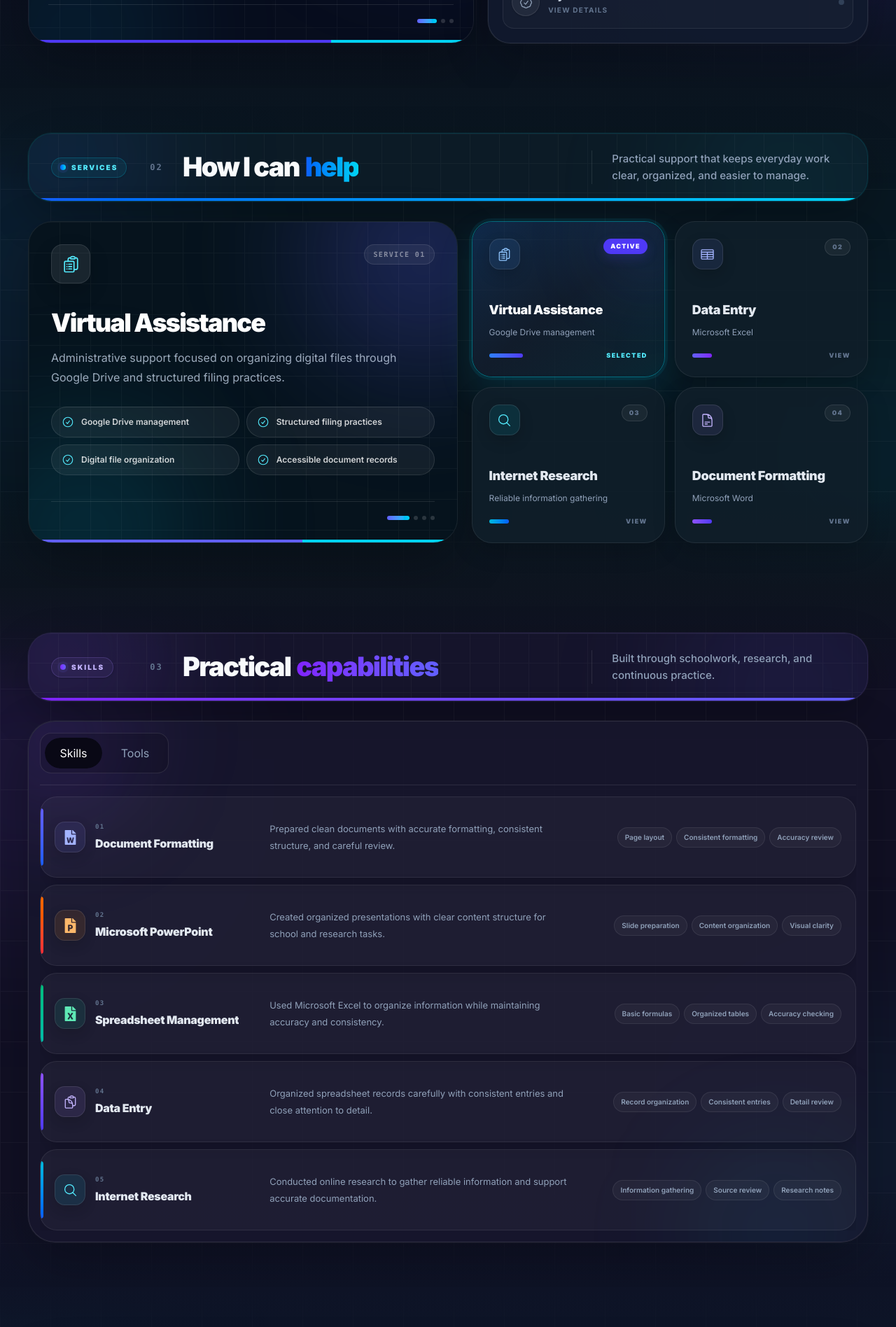
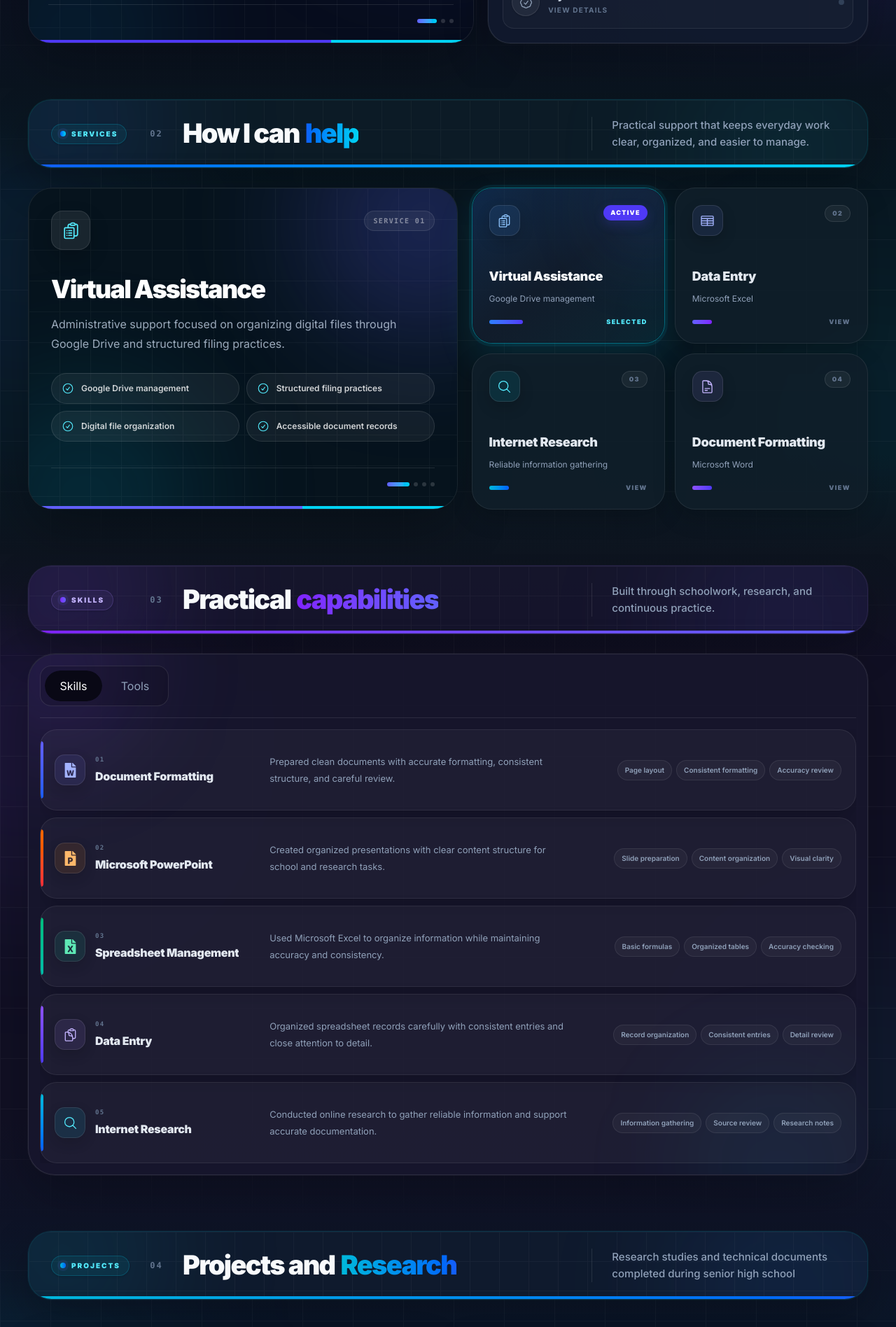
Before and after one commit to xandermontalban2007-max/Portfolio, a React (Vite) app: page / in a window 1280 px wide. Shown: the part 1440-3336 px from the top of the page at 70% size. Built offline with nearby package versions, Linux system fonts and the light colour scheme.

Commit message:
Adjust section spacing for accurate navbar navigation

```diff
--- a/src/sections/Contact/Contact.jsx
+++ b/src/sections/Contact/Contact.jsx
@@ -60,7 +60,7 @@ export default function Contact() {
   return (
     <section
       id="contact"
-      className="relative isolate overflow-hidden bg-[#071612] py-16"
+      className="relative isolate overflow-hidden bg-[#071612] pb-16 pt-4"
     >
       <div className="pointer-events-none absolute inset-0 -z-10 overflow-hidden">
         <div className="absolute -left-40 top-12 h-96 w-96 rounded-full bg-emerald-500/10 blur-[125px]" />
--- a/src/sections/Education/Education.jsx
+++ b/src/sections/Education/Education.jsx
@@ -42,7 +42,7 @@ export default function Education() {
   return (
     <section
       id="education"
-      className="relative isolate overflow-hidden bg-[#16130f] py-16"
+      className="relative isolate overflow-hidden bg-[#16130f] pb-16 pt-4"
     >
       <div className="pointer-events-none absolute inset-0 -z-10 overflow-hidden">
         <div className="absolute -left-40 top-12 h-96 w-96 rounded-full bg-amber-500/10 blur-[135px]" />
--- a/src/sections/Projects/Projects.jsx
+++ b/src/sections/Projects/Projects.jsx
@@ -199,7 +199,7 @@ export default function Projects() {
   return (
     <section
       id="projects"
-      className="relative isolate overflow-hidden bg-[#0b1628] py-20"
+      className="relative isolate overflow-hidden bg-[#0b1628] pb-20 pt-4"
     >
       <div className="pointer-events-none absolute inset-0 -z-10 overflow-hidden">
         <div className="absolute -left-40 top-20 h-96 w-96 rounded-full bg-cyan-500/[0.09] blur-[130px]" />
--- a/src/sections/Services/Services.jsx
+++ b/src/sections/Services/Services.jsx
@@ -82,7 +82,7 @@ export default function Services() {
   return (
     <section
       id="services"
-      className="relative isolate overflow-hidden bg-[#091721] py-16"
+      className="relative isolate overflow-hidden bg-[#091721] pb-16 pt-4"
     >
       <div className="pointer-events-none absolute inset-0 -z-10 overflow-hidden">
         <div className="absolute -left-40 top-16 h-96 w-96 rounded-full bg-blue-500/10 blur-[130px]" />
--- a/src/sections/Skills/Skills.jsx
+++ b/src/sections/Skills/Skills.jsx
@@ -139,7 +139,7 @@ export default function Skills() {
   return (
     <section
       id="skills"
-      className="relative isolate overflow-hidden bg-[#111024] py-16"
+      className="relative isolate overflow-hidden bg-[#111024] pb-16 pt-4"
     >
       <div className="pointer-events-none absolute inset-0 -z-10 overflow-hidden">
         <div className="absolute -left-40 top-20 h-96 w-96 rounded-full bg-violet-500/12 blur-[125px]" />
```
